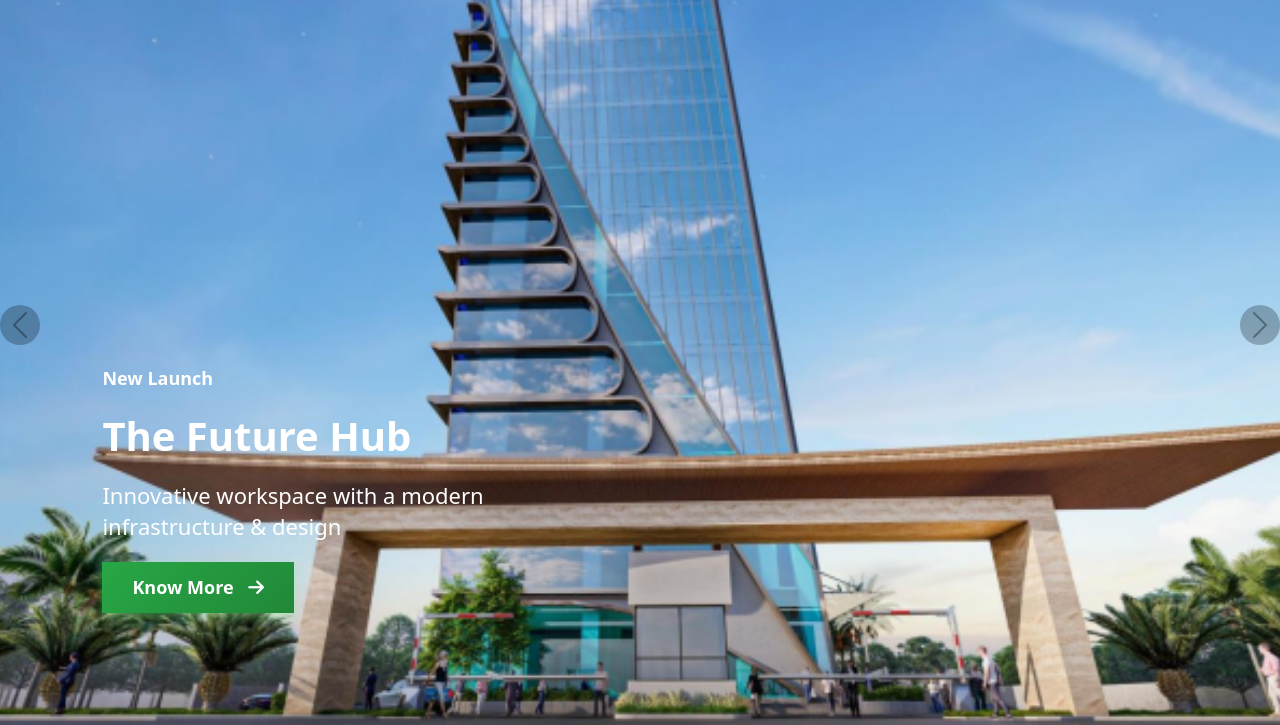
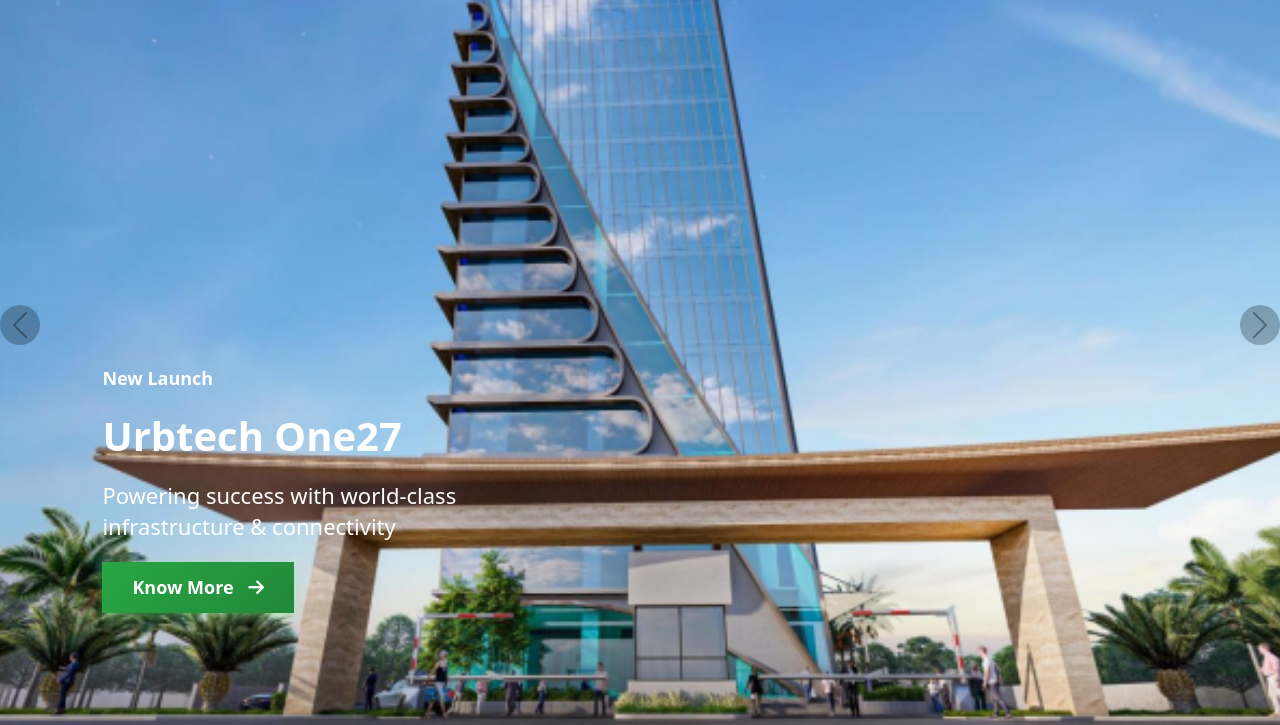
Before and after one commit to Yashworkprofile/Urbtech, a plain HTML site: page index.html in a window 1280 px wide. Shown: the part 75-800 px from the top of the page. Drawn offline with nearby package versions, Linux system fonts and the light colour scheme.

Commit message:
bannercontent-duplicate

```diff
--- a/index.html
+++ b/index.html
@@ -42,12 +42,36 @@
             <div class="carousel-inner">
                 <div class="carousel-item active">
                     <img src="assets/NPX-tower.jpg" class="d-block w-100" alt="Slide 1">
+                    <div class="banner-content">
+                        <div class="banner-text">
+                            <span>New Launch</span>
+                            <h2>NPX-Tower</h2>
+                            <h3>Redefining workspaces with cutting-edge <br>technology & sustainable design</h3>
+                            <a href="https://urbtechindia.com" class="cta-button" target="_blank">Know More  <i class="fa-solid fa-arrow-right"></i></a>
+                        </div>
+                    </div>
                 </div>
                 <div class="carousel-item ">
                     <img src="assets/One27.png" class="d-block w-100" alt="Slide 2">
+                    <div class="banner-content">
+                        <div class="banner-text">
+                            <span>New Launch</span>
+                            <h2>Urbtech One27</h2>
+                            <h3>Powering success with world-class<br> infrastructure & connectivity</h3>
+                            <a href="https://urbtechindia.com" class="cta-button" target="_blank">Know More  <i class="fa-solid fa-arrow-right"></i></a>
+                        </div>
+                    </div>
                 </div>
                 <div class="carousel-item">
                     <img src="assets/The-Okhla-One.jpg" class="d-block w-100" alt="Slide 3">
+                    <div class="banner-content">
+                        <div class="banner-text">
+                            <span>New Launch</span>
+                            <h2>Urbtech Mpire</h2>
+                            <h3>Innovative workspace with a modern<br> infrastructure & design</h3>
+                            <a href="https://urbtechindia.com" class="cta-button" target="_blank">Know More  <i class="fa-solid fa-arrow-right"></i></a>
+                        </div>
+                    </div>
                 </div>
             </div>
             <button class="carousel-control-prev" type="button" data-bs-target="#carouselExampleIndicators" data-bs-slide="prev">
@@ -59,14 +83,7 @@
 
             </button>
         </div>
-        <div class="banner-content">
-            <div class="banner-text">
-                <span>New Launch</span>
-                <h2>The Future Hub</h2>
-                <h3>Innovative workspace with a modern<br> infrastructure & design</h3>
-                <a href="https://urbtechindia.com" class="cta-button" target="_blank">Know More  <i class="fa-solid fa-arrow-right"></i></a>
-            </div>
-        </div>
+
     </section>
 
     <section class="about-section py-5 " id="about">
```
